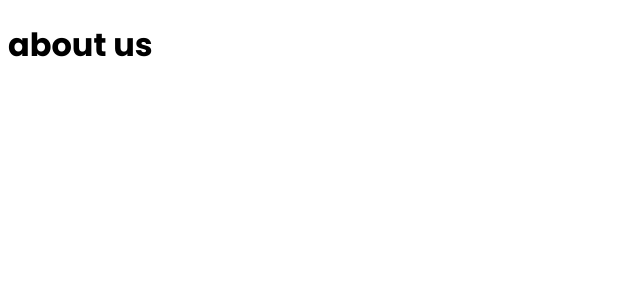
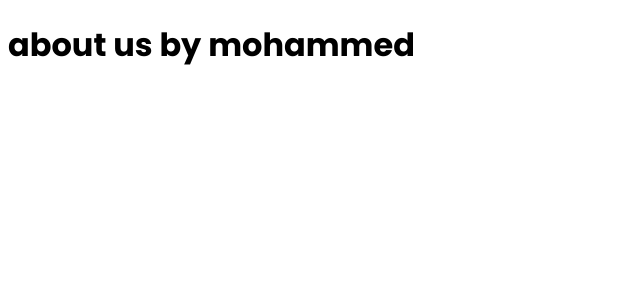
Before and after one commit to mohammedahmed18/medical-records-web, a Next.js app: page /about in a window 1280 px wide. Shown: the top 300 px of the page, without its empty margins (0-640 px from the left). Built offline with nearby package versions, Linux system fonts and the light colour scheme.

Commit message:
updated about us

```diff
--- a/src/pages/about.js
+++ b/src/pages/about.js
@@ -1,4 +1,4 @@
 export default function AboutPage(){
 
-    return <h1>about us</h1>
+    return <h1>about us by mohammed</h1>
 }
```
